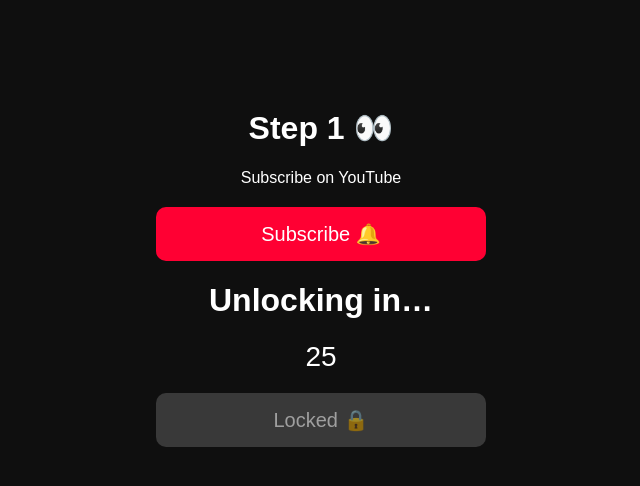
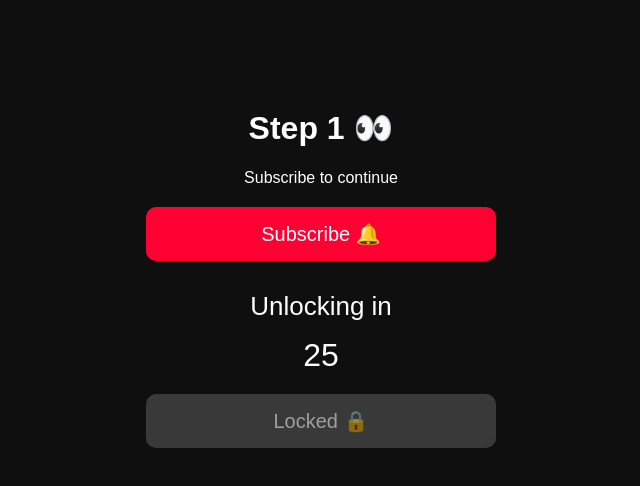
Before and after one commit to pr0x13z/subscribez, a plain HTML site: page index.html in a window 1280 px wide. Shown: the whole page, without its empty margins (319-959 px from the left). Drawn offline with Linux system fonts and the light colour scheme.

Commit message:
Update index.html

```diff
--- a/index.html
+++ b/index.html
@@ -2,7 +2,7 @@
 <html>
 <head>
   <meta charset="UTF-8">
-  <title>unlocking… 😈</title>
+  <title>verifying… 😈</title>
 
   <style>
     body {
@@ -15,7 +15,7 @@
 
     a.button {
       display: block;
-      width: 300px;
+      width: 320px;
       margin: 20px auto;
       padding: 15px;
       background: #ff0033;
@@ -31,9 +31,26 @@
       opacity: 0.6;
     }
 
+    #status {
+      font-size: 26px;
+      margin-top: 30px;
+    }
+
     #timer {
-      font-size: 28px;
-      margin: 20px 0;
+      font-size: 32px;
+      margin: 15px 0;
+    }
+
+    .dots::after {
+      content: '';
+      animation: dots 1.5s steps(3, end) infinite;
+    }
+
+    @keyframes dots {
+      0%   { content: ''; }
+      33%  { content: '.'; }
+      66%  { content: '..'; }
+      100% { content: '...'; }
     }
   </style>
 </head>
@@ -41,7 +58,7 @@
 <body>
 
   <h1>Step 1 👀</h1>
-  <p>Subscribe on YouTube</p>
+  <p>Subscribe to continue</p>
 
   <a class="button"
      href="https://www.youtube.com/@YouCantResistUs-ASMR?sub_confirmation=1"
@@ -49,7 +66,7 @@
     Subscribe 🔔
   </a>
 
-  <h1>Unlocking in…</h1>
+  <div id="status">Unlocking in</div>
   <div id="timer">30</div>
 
   <a id="continueBtn"
@@ -61,6 +78,7 @@
   <script>
     let timeLeft = 30;
     const timer = document.getElementById("timer");
+    const status = document.getElementById("status");
     const btn = document.getElementById("continueBtn");
 
     const countdown = setInterval(() => {
@@ -69,9 +87,16 @@
 
       if (timeLeft <= 0) {
         clearInterval(countdown);
-        timer.textContent = "Unlocked 😈";
-        btn.classList.remove("locked");
-        btn.textContent = "Continue 🚀";
+
+        // Fake verification phase
+        timer.style.display = "none";
+        status.innerHTML = 'Verifying subscription<span class="dots"></span>';
+
+        setTimeout(() => {
+          status.textContent = "Verified ✅";
+          btn.classList.remove("locked");
+          btn.textContent = "Continue 🚀";
+        }, 4000);
       }
     }, 1000);
   </script>
```
